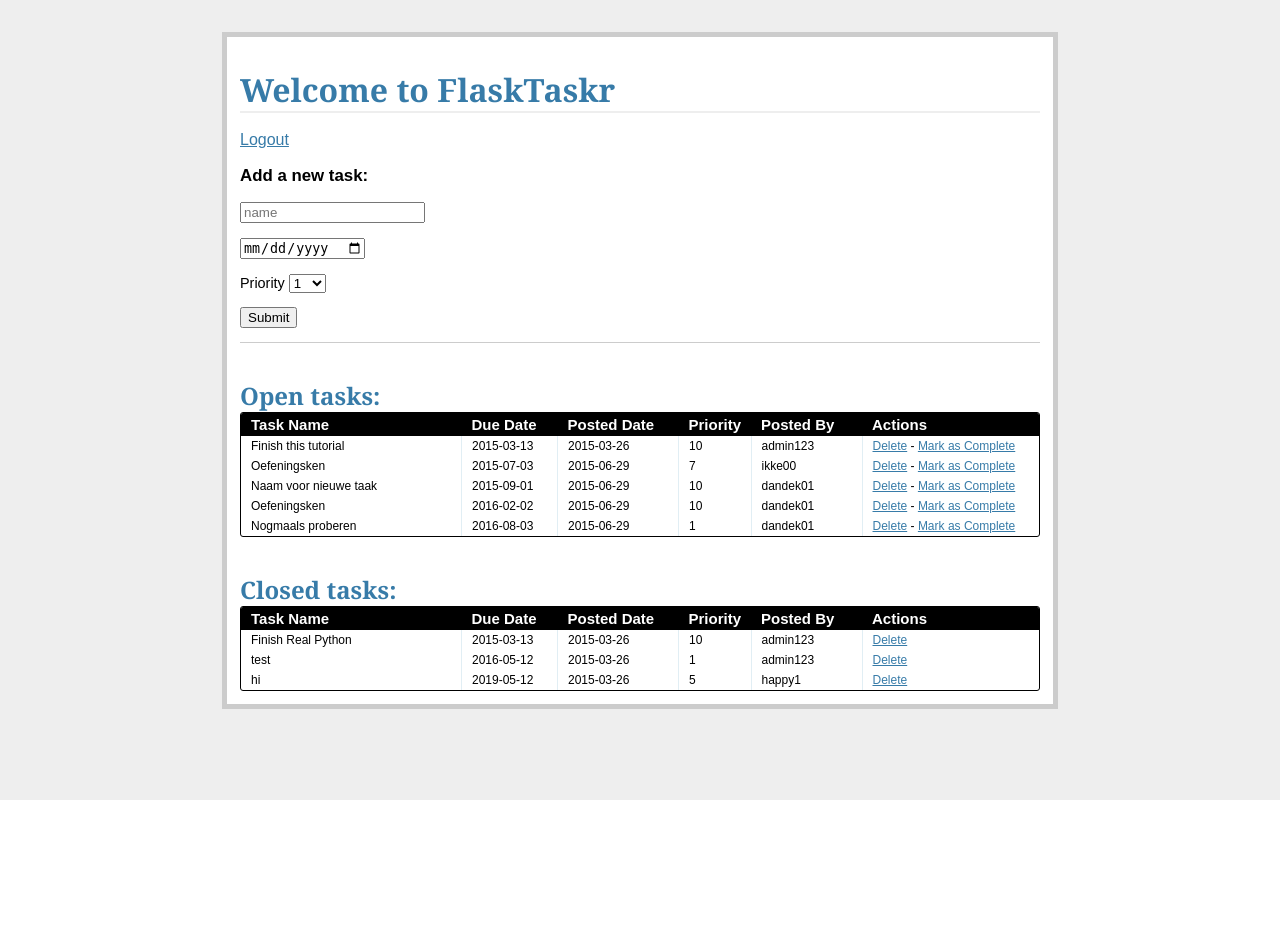
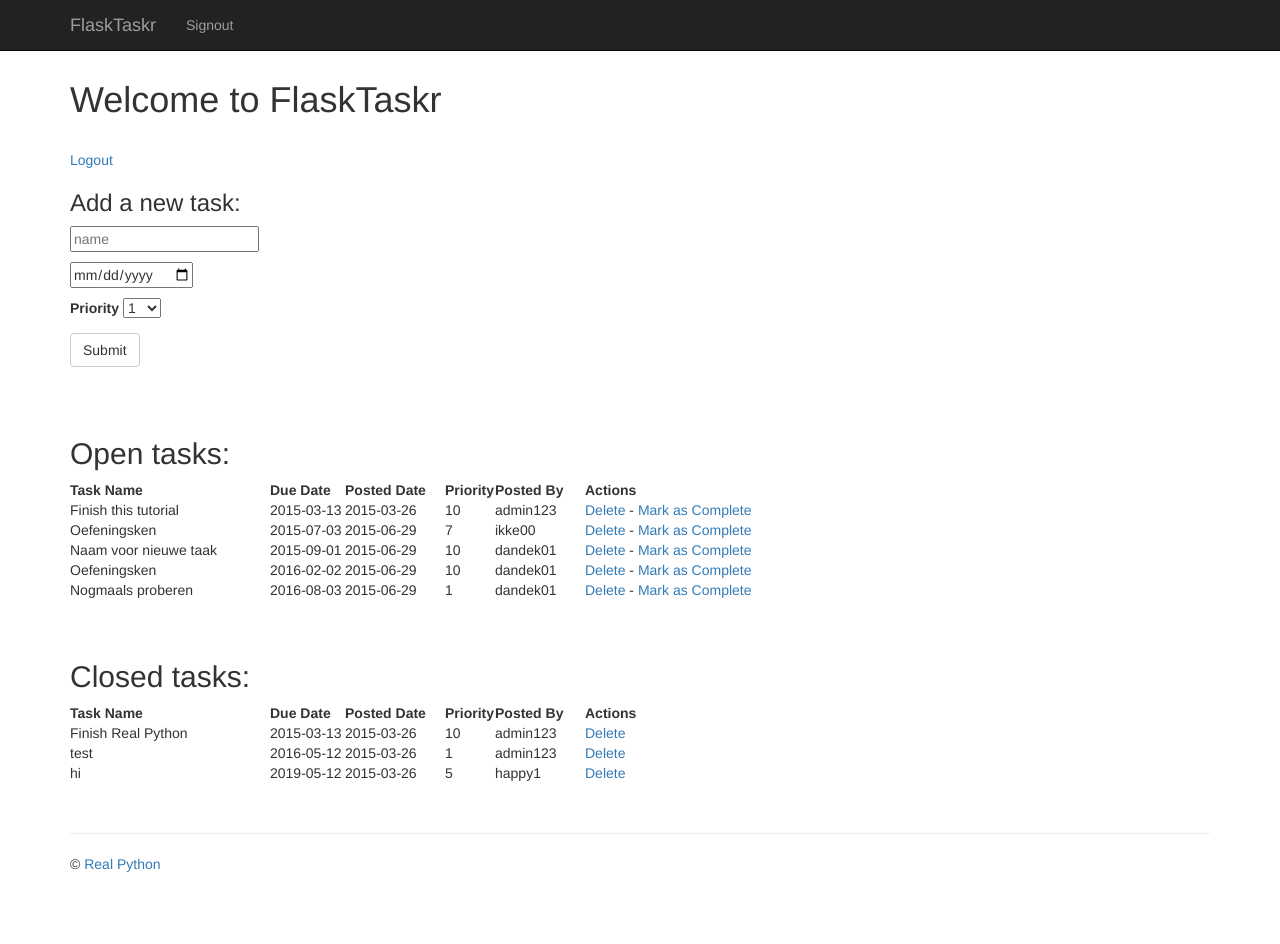
Before and after one commit to dandek/eindwerk, a Flask app: page /add/ in a window 1280 px wide. Before the commit the page ends 800 px from the top, so only its background shows below. Run offline with Flask 2, Linux system fonts and the light colour scheme; a user stored in the database is signed in; data comes from the database, SQL or seed files in the repository; some libraries are stand-ins or nearby versions.

Commit message:
chapter4b

```diff
--- a/static/css/main.css
+++ b/static/css/main.css
@@ -1,135 +1,13 @@
 body {
-    font-family: sans-serif;
-    background: #eee;
+  padding: 60px 0;
+  background: #ffffff;
 }
 
-a, h1, h2 {
-    color: #377BA8;
-}
-
-h1, h2 {
-    font-family: 'Georgia', serif;
-    margin: 0;
-}
-
-h1 {
-    border-bottom: 2px solid #eee;
-}
-
-h2 {
-    font-size: 1.5em;
-}
-
-.page {
-    margin: 2em auto;
-    width: 50em;
-    border: 5px solid #ccc;
-    padding: 0.8em;
-    background: white;
-}
-
-.entries {
-    list-style: none;
-    margin: 0;
-    padding: 0;
-}
-
-.entries li {
-    margin: 0.8em 1.2em;
-}
-
-.entries li h2 {
-    margin-left: -1em;
-}
-
-.add-task {
-    font-size: 0.9em;
-    border-bottom: 1px solid #ccc;
-}
-
-.add-task dl {
-    font-weight: bold;
-}
-
-.metanav {
-    text-align: right;
-    font-size: 0.8em;
-    padding: 0.3em;
-    margin-bottom: 1em;
-    background: #fafafa;
-}
-
-.flash {
-    background: #CEE5F5;
-    padding: 0.5em;
+.footer {
+ padding-top: 30px;
 }
 
 .error {
-    background: #F0D6D6;
-    padding: 0.5em;
+  color: red;
+  font-size: .8em;
 }
-
-.datagrid table {
-    border-collapse: collapse;
-    text-align: left;
-    width: 100%;
-}
-
-.datagrid {
-    background: #fff;
-    overflow: hidden;
-    border: 1px solid #000000;
-    border-radius: 3px;
-}
-
-.datagrid table td, .datagrid table th {
-    padding: 3px 10px;
-}
-
-.datagrid table thead th {
-    background-color: #000000;
-    color: #FFFFFF;
-    font-size: 15px;
-    font-weight: bold;
-}
-
-.datagrid table thead th:first-child {
-    border: none;
-}
-
-.datagrid table tbody td {
-    color: #000000;
-    border-left: 1px solid #E1EEF4;
-    font-size: 12px;
-    font-weight: normal;
-}
-
-.datagrid table tbody .alt td {
-    background: #E1EEF4;
-    color: #000000;
-}
-
-.datagrid table tbody td:first-child {
-    border-left: none;
-}
-
-.datagrid table tbody tr:last-child td {
-    border-bottom: none;
-}
-
-.button {
-    background-color: #000;
-    display: inline-block;
-    color: #ffffff;
-    font-size: 13px;
-    padding: 3px 12px;
-    margin: 0;
-    text-decoration: none;
-    position: relative;
-}
-
-.error {
-    color: red;
-    font-size: .8em;
-    background-color: #FFFFFF;
-}
--- a/templates/base.html
+++ b/templates/base.html
@@ -1,23 +1,64 @@
 <!DOCTYPE html>
-<html>
+<html lang="en">
   <head>
-    <title>Welcome to FlaskTaskr!!</title>
-    <link rel="stylesheet" href="{{ url_for('static',filename='css/main.css') }}">
+    <meta charset="utf-8">
+    <meta http-equiv="X-UA-Compatible" content="IE=edge">
+    <meta name="viewport" content="width=device-width, initial-scale=1">
+    <meta name="description" content="">
+    <meta name="author" content="">
+    <title>Welcome to FlaskTaskr!!!</title>
+    <!-- styles -->
+    <link href="//maxcdn.bootstrapcdn.com/bootswatch/3.3.4/yeti/bootstrap.min.css" rel="stylesheet">
+    <link rel="stylesheet" href="{{ url_for('static', filename='css/main.css') }}">
   </head>
   <body>
-<div class="page">
+
+    <div class="navbar navbar-inverse navbar-fixed-top" role="navigation">
+      <div class="container">
+        <div class="navbar-header">
+          <button type="button" class="navbar-toggle" data-toggle="collapse" data-target=".navbar-collapse">
+            <span class="sr-only">Toggle navigation</span>
+            <span class="icon-bar"></span>
+            <span class="icon-bar"></span>
+            <span class="icon-bar"></span>
+          </button>
+          <a class="navbar-brand" href="/">FlaskTaskr</a>
+        </div>
+        <div class="collapse navbar-collapse">
+          <ul class="nav navbar-nav">
+            {% if not session.logged_in %}
+              <li><a href="/register">Signup</a></li>
+            {% else %}
+              <li><a href="/logout">Signout</a></li>
+            {% endif %}
+          </ul>
+        </div><!--/.nav-collapse -->
+      </div>
+    </div>
+
+    <div class="container">
+      <div class="content">
 
         {% for message in get_flashed_messages() %}
-        <div class="flash">{{ message }}</div>
+          <div class="alert alert-success">{{ message }}</div>
         {% endfor %}
+
         {% if error %}
           <div class="error"><strong>Error:</strong> {{ error }}</div>
         {% endif %}
 
-    <br>
-
         {% block content %}
         {% endblock %}
+
       </div>
+      <div class="footer">
+        <hr>
+        <p>&copy; <a href="https://www.realpython.com">Real Python</a></p>
+      </div>
+    </div><!-- /.container -->
+
+    <!-- scripts -->
+    <script src="//code.jquery.com/jquery-1.11.3.min.js"></script>
+    <script src="//maxcdn.bootstrapcdn.com/bootstrap/3.3.4/js/bootstrap.min.js"></script>
   </body>
 </html>
--- a/templates/tasks.html
+++ b/templates/tasks.html
@@ -6,7 +6,6 @@
 <a href="/logout">Logout</a>
 <div class="add-task">
   <h3>Add a new task:</h3>
-
     <form action="{{ url_for('new_task') }}" method="post">
       {{ form.csrf_token }}
       <p>
@@ -19,7 +18,6 @@
         {% endif %}
       </span>
       </p>
-
       <p>
       {{ form.due_date(placeholder="due date") }}
       <span class="error">
@@ -30,7 +28,6 @@
         {% endif %}
       </span>
       </p>
-
       <p>
       {{ form.priority.label }}
       {{ form.priority }}
@@ -42,16 +39,13 @@
         {% endif %}
       </span>
       </p>
-
-            <p><input type="submit" value="Submit"></p>
+      <p><input class="btn btn-default" type="submit" value="Submit"></p>
     </form>
 </div>
 <div class="entries">
   <br>
   <br>
-
   <h2>Open tasks:</h2>
-
   <div class="datagrid">
     <table>
       <thead>
@@ -72,7 +66,7 @@
           <td width="50px">{{ task.priority }}</td>
           <td width="90px">{{ task.poster.name }}</td>
           <td>
-                            <a href="{{ url_for('delete_entry', task_id = task.task_id) }}">Delete</a> -
+            <a href="{{ url_for('delete_entry', task_id = task.task_id) }}">Delete</a>  -
             <a href="{{ url_for('complete', task_id = task.task_id) }}">Mark as Complete</a>
           </td>
         </tr>
@@ -84,7 +78,6 @@
 <br>
 <div class="entries">
   <h2>Closed tasks:</h2>
-
   <div class="datagrid">
     <table>
       <thead>
@@ -111,6 +104,6 @@
       {% endfor %}
     </table>
   </div>
-        <div>
+</div>
 
 {% endblock %}
```
Also changed, not shown: templates/login.html (+6 -6 lines), templates/register.html (+1 -7 lines), test_tasks.py (renamed from test.py, +83 -66 lines), test_users.py (added, +179 -0 lines). Lines whose indentation alone changed are shown as unchanged.
